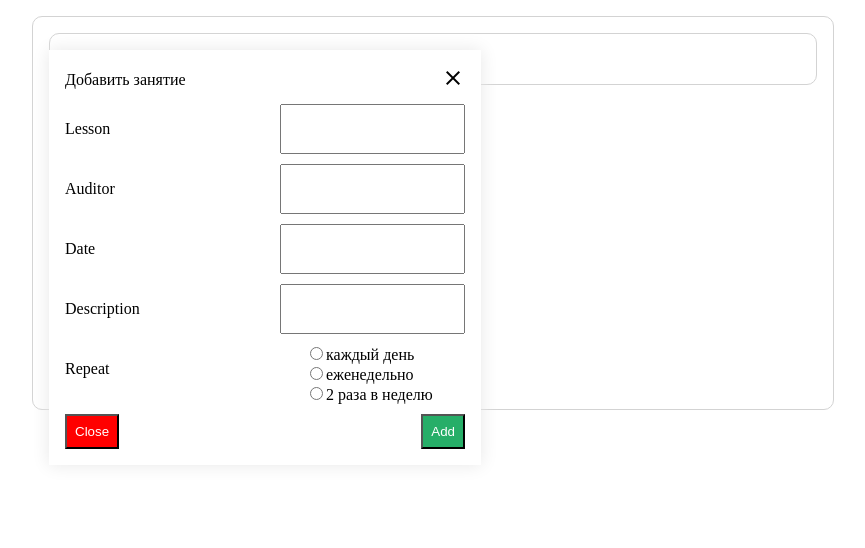
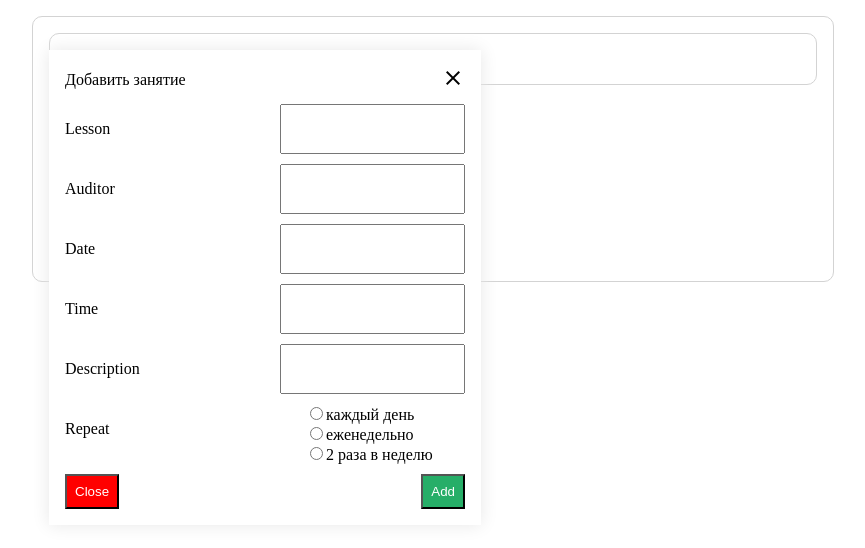
Before and after one commit to AMYumangulov/pasta0, a Vue app: page /schedule in a window 1280 px wide. Both pictures are taken after a click on the button "Добавить занятие". Shown: the top 548 px of the page, without its empty margins (207-1072 px from the left). Built offline with nearby package versions, Linux system fonts and the light colour scheme.

Commit message:
реализовано добавление в обьект данных из формы

```diff
--- a/src/components/add_Lesson.vue
+++ b/src/components/add_Lesson.vue
@@ -4,20 +4,21 @@
             <div class="v-popup__header">
                 <span>Добавить занятие</span>
                 <span>
-                <i
-                        class="material-icons"
-                        @click="$emit('closePopup')"
-                >close</i>
+                <i class="material-icons" @click="$emit('closePopup')" >
+                    close
+                </i>
             </span>
             </div>
             <div class="v-popup__content">
                 <slot></slot>
             </div>
             <div class="v-popup__footer">
-                <button class="close_modal"
-                        @click="$emit('closePopup')">Close
+                <button class="close_modal" @click="$emit('closePopup')">
+                    Close
                 </button>
-                <button class="submit_btn">Add</button>
+                <button class="submit_btn" @click="$emit('AddLesson')">
+                    Add
+                </button>
             </div>
         </div>
     </div>
@@ -33,19 +34,16 @@
             const vm = this
             setTimeout(() => {
                 document.addEventListener('click', vm.closePopup)
-                console.log('addEventListener')
             })
         },
         destroyed() {
             const vm = this
             document.removeEventListener('click', vm.closePopup)
-            console.log('removeEventListener')
         },
         methods: {
             closePopup({target}) {
                 if (!document.getElementById("popup").contains(target)) {
                     this.$emit('closePopup')
-                    console.log('closePopup');
                 }
             }
         }
--- a/src/views/schedule.vue
+++ b/src/views/schedule.vue
@@ -16,43 +16,43 @@
             </div>
 
         </div>
-        <button class="v_catalog-item__show-info"
-                @click="showPopupInfo"
-        >Добавить занятие
+        <button class="v_catalog-item__show-info" @click="showPopupInfo">
+            Добавить занятие
         </button>
-        <add_Lesson v-if="isInfoPopupVisible"
-                    @closePopup="closeInfoPopup"
-                    class="popup"
-        >
+        <add_Lesson v-if="isInfoPopupVisible" @closePopup="closeInfoPopup" @AddLesson="addRow" class="popup">
             <div class="form">
                 <p>Lesson</p>
-                <input type="text">
+                <input type="text" v-model="lesson">
             </div>
             <div class="form">
                 <p>Auditor</p>
-                <input type="text">
+                <input type="text" v-model="Auditor">
             </div>
             <div class="form">
                 <p>Date</p>
-                <input type="text">
+                <input type="text" v-model="date">
+            </div>
+            <div class="form">
+                <p>Time</p>
+                <input type="text" v-model="time">
             </div>
             <div class="form">
                 <p>Description</p>
-                <input type="text">
+                <input type="text" v-model="Description">
             </div>
             <div class="form">
                 <p>Repeat</p>
                 <div class="popup__radio-group">
                     <div class="radio">
-                        <input type="radio" id="age1" name="age" value="30">
+                        <input type="radio" id="age1" name="age" value="every day" v-model="Repeat">
                         <label for="age1">каждый день</label>
                     </div>
                     <div class="radio">
-                        <input type="radio" id="age2" name="age" value="60">
+                        <input type="radio" id="age2" name="age" value="every week" v-model="Repeat">
                         <label for="age2">еженедельно</label>
                     </div>
                     <div class="radio">
-                        <input type="radio" id="age3" name="age" value="100">
+                        <input type="radio" id="age3" name="age" value="Two times per week" v-model="Repeat">
                         <label for="age3">2 раза в неделю</label>
                     </div>
                 </div>
@@ -72,6 +72,12 @@
         data: () => {
             return {
                 isInfoPopupVisible: false,
+                date: '',
+                time: '',
+                lesson: '',
+                Auditor: '',
+                Description: '',
+                Repeat: '',
                 schedules: [
                     {
                         date: '12 марта',
@@ -85,24 +91,6 @@
                                 desc: 'Теор вер 3 курс'
                             }
                         ]
-                    },
-                    {
-                        date: '14 марта',
-                        descs: [
-                            {
-                                time: '14:00',
-                                desc: 'Лин. Анализ, ауд.215, 3602'
-                            }
-                        ]
-                    },
-                    {
-                        date: '15 марта',
-                        descs: [
-                            {
-                                time: '11:10',
-                                desc: 'Мат стат'
-                            }
-                        ]
                     }
                 ],
                 description: 'расписание'
@@ -111,9 +99,31 @@
         methods: {
             showPopupInfo() {
                 this.isInfoPopupVisible = true;
+                this.date = '';
+                this.time = '';
+                this.lesson = '';
+                this.Auditor = '';
+                this.Description = '';
             },
             closeInfoPopup() {
                 this.isInfoPopupVisible = false;
+            },
+            addRow() {
+                if (this.date) {
+                    this.schedules.push({
+                        date: this.date,
+                        descs: [
+                            {
+                                time: this.time,
+                                desc: this.Description + ' ' + this.lesson + ' ' + this.Auditor
+                            }
+                        ]
+                    })
+
+                    this.isInfoPopupVisible = false;
+                } else {
+                    alert("Необходимо ввести дату!")
+                }
             }
         }
     }
```
